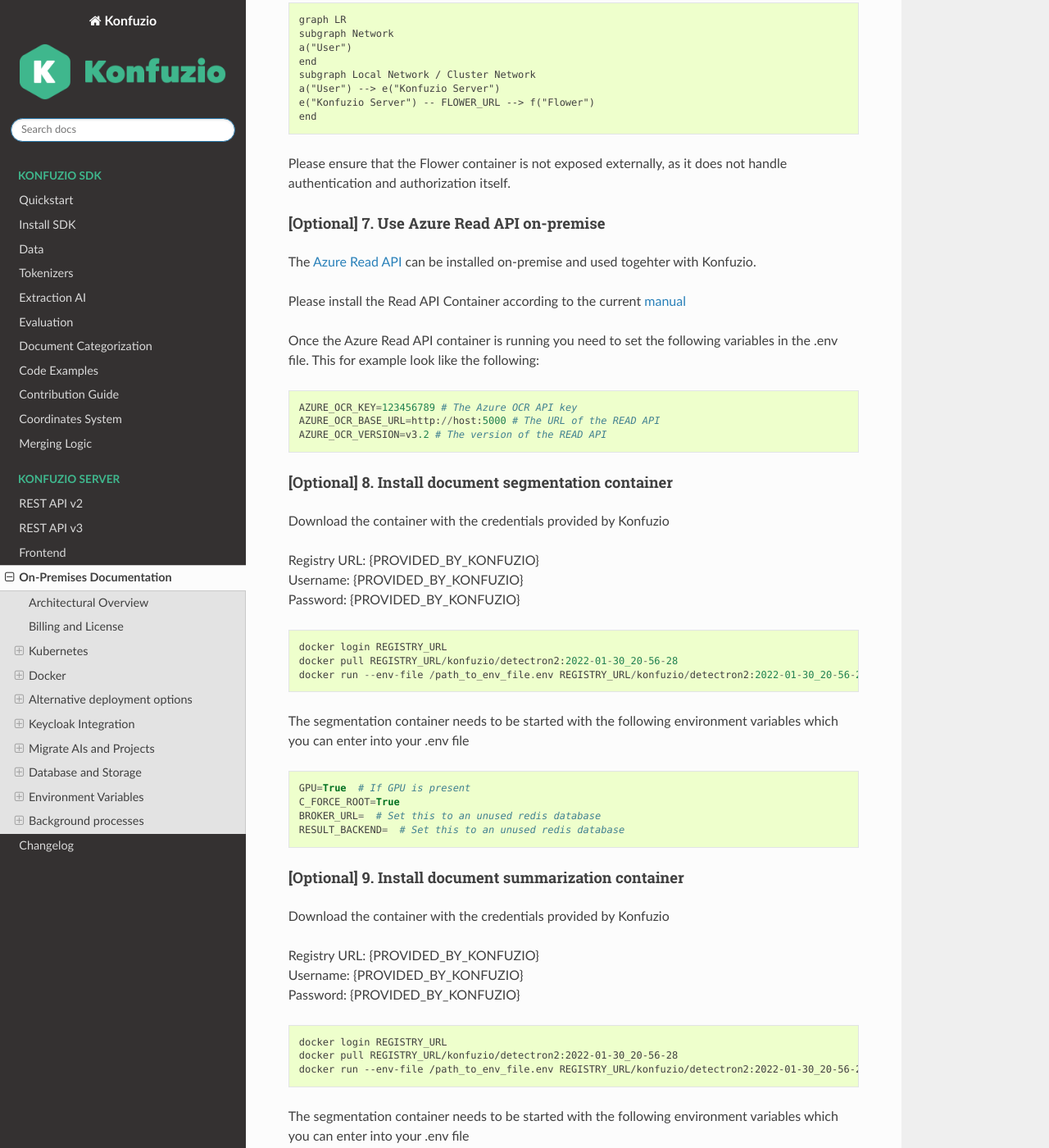
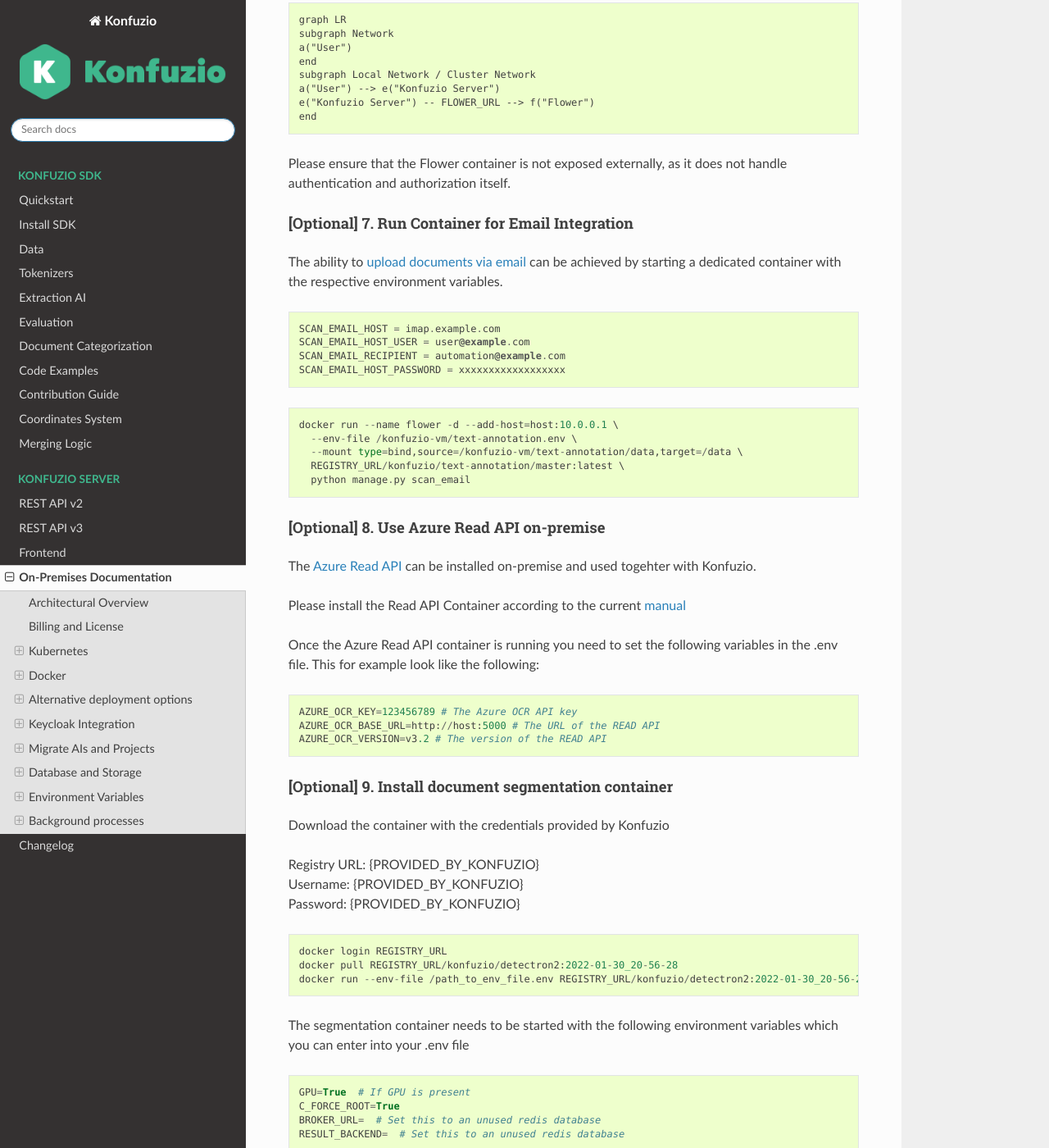
Before and after one commit to konfuzio-ai/konfuzio-sdk, a Sphinx documentation site: the page built from docs/web/on_premises.md, in a window 1280 px wide and 1400 px high, scrolled down 9136 px. Shown: the whole window at 82% size. Built offline with Sphinx 7.4.7 and the Read the Docs theme 2.0.0, drawn with Linux system fonts in a browser that asks for light colours; some of the changed text lies outside the part shown.

Commit message:
Update on_premises.md

````diff
--- a/docs/web/on_premises.md
+++ b/docs/web/on_premises.md
@@ -489,7 +489,26 @@
 ```
 Please ensure that the Flower container is not exposed externally, as it does not handle authentication and authorization itself.
 
-#### [Optional] 7. Use Azure Read API on-premise
+#### [Optional] 7. Run Container for Email Integration
+
+The ability to [upload documents via email](https://help.konfuzio.com/integrations/upload-by-email/index.html) can be achieved by starting a dedicated container with the respective environment variables.
+
+```
+SCAN_EMAIL_HOST = imap.example.com
+SCAN_EMAIL_HOST_USER = user@example.com
+SCAN_EMAIL_RECIPIENT = automation@example.com
+SCAN_EMAIL_HOST_PASSWORD = xxxxxxxxxxxxxxxxxx
+```
+
+```
+docker run --name flower -d --add-host=host:10.0.0.1 \
+  --env-file /konfuzio-vm/text-annotation.env \
+  --mount type=bind,source=/konfuzio-vm/text-annotation/data,target=/data \
+  REGISTRY_URL/konfuzio/text-annotation/master:latest \
+  python manage.py scan_email
+```
+
+#### [Optional] 8. Use Azure Read API on-premise
 The [Azure Read API](https://docs.microsoft.com/en-us/azure/cognitive-services/computer-vision/computer-vision-how-to-install-containers?tabs=version-3-2) can be installed on-premise and used togehter with Konfuzio.
 
 Please install the Read API Container according to the current [manual](https://docs.microsoft.com/en-us/azure/cognitive-services/computer-vision/computer-vision-how-to-install-containers?tabs=version-3-2)
@@ -524,7 +543,7 @@
 RESULT_BACKEND=  # Set this to an unused redis database
 ```
 
-#### [Optional] 9. Install document summarization container
+#### [Optional] 10. Install document summarization container
 
 Download the container with the credentials provided by Konfuzio
 
@@ -828,6 +847,12 @@
 NEW_RELIC_APP_NAME=
 NEW_RELIC_ENVIRONMENT=
 
+# Email integration (optional).
+SCAN_EMAIL_HOST=
+SCAN_EMAIL_HOST_USER=
+SCAN_EMAIL_RECIPIENT=
+SCAN_EMAIL_HOST_PASSWORD=
+
 # Directory to cache files during the AI training process and when running AI models (optional).
 KONFUZIO_CACHE_DIR =   # e.g. '/cache', uses tempdir if not set
 
````
Also changed, not shown: other parts of docs/web/on_premises.md (+3 -3 lines).
